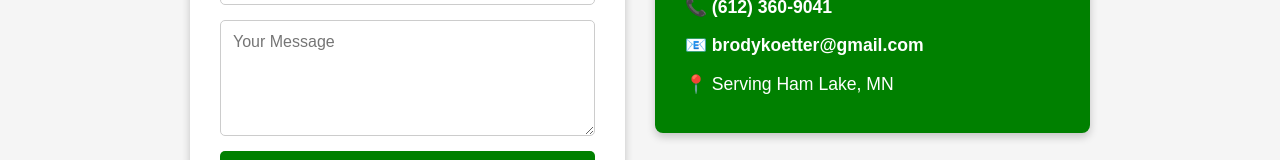
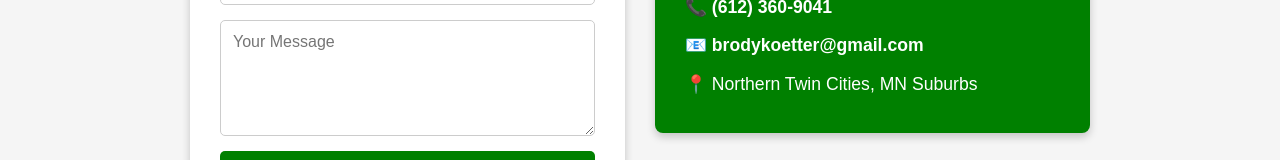
Before and after one commit to brodykoetter/brodymows, a React (Create React App) app: page / in a window 1280 px wide. Shown: the part 1623-1783 px from the top of the page. Built offline with nearby package versions, Linux system fonts and the light colour scheme.

Commit message:
update contact

```diff
--- a/src/components/Contact.js
+++ b/src/components/Contact.js
@@ -85,7 +85,7 @@ const Contact = () => {
           <h3>Owner: Brody Koetter</h3>
           <p>📞 <a href="tel:6123609041">(612) 360-9041</a></p>
           <p>📧 <a href="mailto:brodykoetter@gmail.com">brodykoetter@gmail.com</a></p>
-          <p>📍 Serving Ham Lake, MN</p>
+          <p>📍 Northern Twin Cities, MN Suburbs</p>
         </div>
       </div>
 
```
